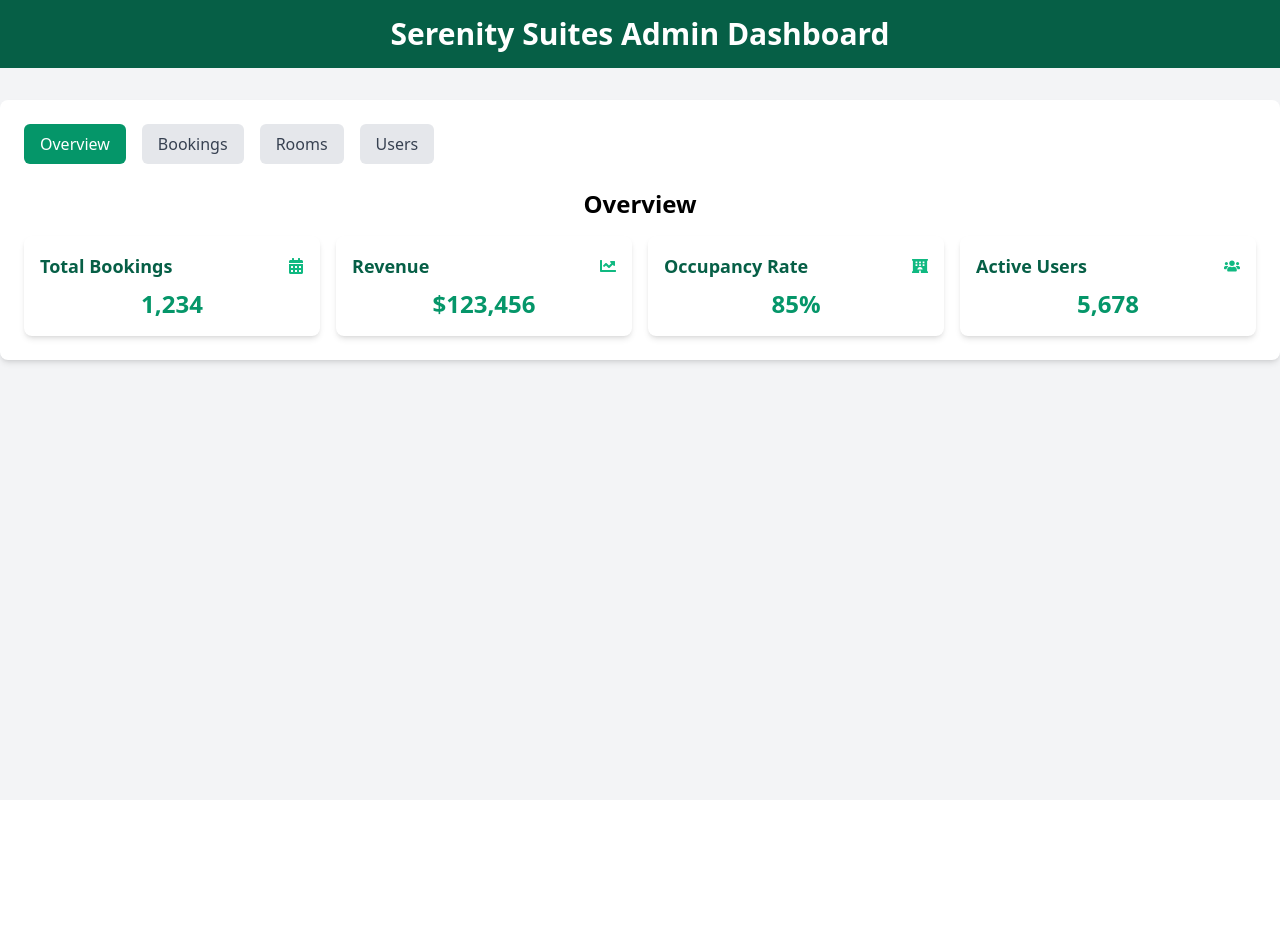
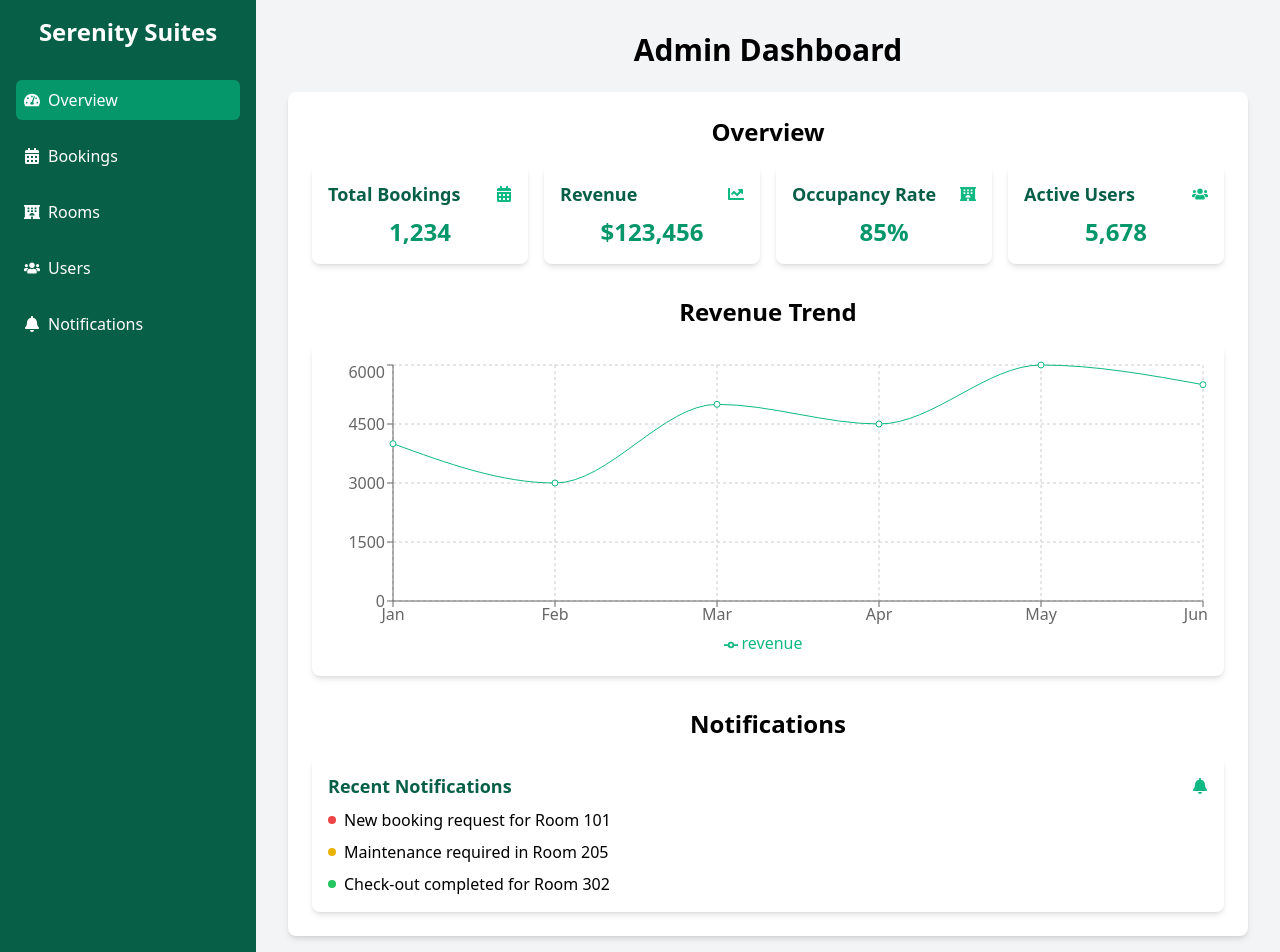
Before and after one commit to ron062394/Serenity-Suites-Hotel---MERN-Tailwind, a React (Create React App) app in the folder frontend/: page /admin in a window 1280 px wide. Shown: the top 952 px of the page. Before the commit the page ends 800 px from the top, so only its background shows below. Built offline with nearby package versions, Linux system fonts and the light colour scheme.

Commit message:
Added some contents for the dashboard

```diff
--- a/frontend/package.json
+++ b/frontend/package.json
@@ -12,6 +12,7 @@
     "react-icons": "^5.3.0",
     "react-router-dom": "^6.26.1",
     "react-scripts": "5.0.1",
+    "recharts": "^2.12.7",
     "web-vitals": "^2.1.4"
   },
   "scripts": {
--- a/frontend/src/pages/admin/AdminDashboard.jsx
+++ b/frontend/src/pages/admin/AdminDashboard.jsx
@@ -1,10 +1,29 @@
-import React, { useState } from 'react';
+import React, { useState, useEffect } from 'react';
 import { Link } from 'react-router-dom';
-import { FaUsers, FaHotel, FaCalendarAlt, FaChartLine } from 'react-icons/fa';
+import { FaUsers, FaHotel, FaCalendarAlt, FaChartLine, FaBell, FaSearch, FaDownload, FaTachometerAlt } from 'react-icons/fa';
 import { motion } from 'framer-motion';
+import { LineChart, Line, XAxis, YAxis, CartesianGrid, Tooltip, Legend, ResponsiveContainer } from 'recharts';
 
 function AdminDashboard() {
   const [selectedTab, setSelectedTab] = useState('overview');
+  const [revenueData, setRevenueData] = useState([]);
+
+  useEffect(() => {
+    // Simulating API call to fetch revenue data
+    const fetchRevenueData = () => {
+      const data = [
+        { name: 'Jan', revenue: 4000 },
+        { name: 'Feb', revenue: 3000 },
+        { name: 'Mar', revenue: 5000 },
+        { name: 'Apr', revenue: 4500 },
+        { name: 'May', revenue: 6000 },
+        { name: 'Jun', revenue: 5500 },
+      ];
+      setRevenueData(data);
+    };
+
+    fetchRevenueData();
+  }, []);
 
   const fadeInUp = {
     hidden: { opacity: 0, y: 20 },
@@ -33,27 +52,94 @@ function AdminDashboard() {
                 </div>
               ))}
             </div>
+            <div className="mt-8">
+              <h3 className="text-2xl font-bold mb-4">Revenue Trend</h3>
+              <div className="bg-white p-4 rounded-lg shadow-md">
+                <ResponsiveContainer width="100%" height={300}>
+                  <LineChart data={revenueData}>
+                    <CartesianGrid strokeDasharray="3 3" />
+                    <XAxis dataKey="name" />
+                    <YAxis />
+                    <Tooltip />
+                    <Legend />
+                    <Line type="monotone" dataKey="revenue" stroke="#10B981" activeDot={{ r: 8 }} />
+                  </LineChart>
+                </ResponsiveContainer>
+              </div>
+            </div>
+            <div className="mt-8">
+              <h3 className="text-2xl font-bold mb-4">Notifications</h3>
+              <div className="bg-white p-4 rounded-lg shadow-md">
+                <div className="flex items-center justify-between mb-2">
+                  <h4 className="text-lg font-semibold text-emerald-800">Recent Notifications</h4>
+                  <FaBell className="text-emerald-500" />
+                </div>
+                <ul className="space-y-2">
+                  <li className="flex items-center">
+                    <span className="w-2 h-2 bg-red-500 rounded-full mr-2"></span>
+                    <p>New booking request for Room 101</p>
+                  </li>
+                  <li className="flex items-center">
+                    <span className="w-2 h-2 bg-yellow-500 rounded-full mr-2"></span>
+                    <p>Maintenance required in Room 205</p>
+                  </li>
+                  <li className="flex items-center">
+                    <span className="w-2 h-2 bg-green-500 rounded-full mr-2"></span>
+                    <p>Check-out completed for Room 302</p>
+                  </li>
+                </ul>
+              </div>
+            </div>
           </motion.div>
         );
       case 'bookings':
         return (
           <motion.div initial="hidden" animate="visible" variants={fadeInUp}>
             <h3 className="text-2xl font-bold mb-4">Recent Bookings</h3>
-            {/* Add a table or list of recent bookings here */}
+            <div className="bg-white p-4 rounded-lg shadow-md">
+              <div className="flex justify-between items-center mb-4">
+                <div className="relative">
+                  <input
+                    type="text"
+                    placeholder="Search bookings..."
+                    className="pl-10 pr-4 py-2 border rounded-md focus:outline-none focus:ring-2 focus:ring-emerald-500"
+                  />
+                  <FaSearch className="absolute left-3 top-3 text-gray-400" />
+                </div>
+                <button className="flex items-center px-4 py-2 bg-emerald-600 text-white rounded-md hover:bg-emerald-700">
+                  <FaDownload className="mr-2" />
+                  Export
+                </button>
+              </div>
+              {/* Add a table or list of recent bookings here */}
+            </div>
           </motion.div>
         );
       case 'rooms':
         return (
           <motion.div initial="hidden" animate="visible" variants={fadeInUp}>
             <h3 className="text-2xl font-bold mb-4">Room Management</h3>
-            {/* Add room management functionality here */}
+            <div className="bg-white p-4 rounded-lg shadow-md">
+              {/* Add room management functionality here */}
+            </div>
           </motion.div>
         );
       case 'users':
         return (
           <motion.div initial="hidden" animate="visible" variants={fadeInUp}>
             <h3 className="text-2xl font-bold mb-4">User Management</h3>
-            {/* Add user management functionality here */}
+            <div className="bg-white p-4 rounded-lg shadow-md">
+              {/* Add user management functionality here */}
+            </div>
+          </motion.div>
+        );
+      case 'notifications':
+        return (
+          <motion.div initial="hidden" animate="visible" variants={fadeInUp}>
+            <h3 className="text-2xl font-bold mb-4">Notifications</h3>
+            <div className="bg-white p-4 rounded-lg shadow-md">
+              {/* Add notifications functionality here */}
+            </div>
           </motion.div>
         );
       default:
@@ -62,27 +148,34 @@ function AdminDashboard() {
   };
 
   return (
-    <div className="bg-gray-100 min-h-screen">
-      <nav className="bg-emerald-800 text-white p-4">
-        <div className="container mx-auto">
-          <h1 className="text-3xl font-bold">Serenity Suites Admin Dashboard</h1>
-        </div>
+    <div className="bg-gray-100 min-h-screen flex">
+      <nav className="bg-emerald-800 text-white w-64 min-h-screen p-4">
+        <h1 className="text-2xl font-bold mb-8">Serenity Suites</h1>
+        <ul>
+          {[
+            { name: 'Overview', icon: <FaTachometerAlt />, tab: 'overview' },
+            { name: 'Bookings', icon: <FaCalendarAlt />, tab: 'bookings' },
+            { name: 'Rooms', icon: <FaHotel />, tab: 'rooms' },
+            { name: 'Users', icon: <FaUsers />, tab: 'users' },
+            { name: 'Notifications', icon: <FaBell />, tab: 'notifications' },
+          ].map((item) => (
+            <li key={item.tab} className="mb-4">
+              <button
+                className={`flex items-center w-full p-2 rounded-md ${
+                  selectedTab === item.tab ? 'bg-emerald-600' : 'hover:bg-emerald-700'
+                }`}
+                onClick={() => setSelectedTab(item.tab)}
+              >
+                {item.icon}
+                <span className="ml-2">{item.name}</span>
+              </button>
+            </li>
+          ))}
+        </ul>
       </nav>
-      <div className="container mx-auto py-8">
+      <div className="flex-1 p-8">
+        <h2 className="text-3xl font-bold mb-6">Admin Dashboard</h2>
         <div className="bg-white rounded-lg shadow-md p-6">
-          <div className="flex mb-6">
-            {['overview', 'bookings', 'rooms', 'users'].map((tab) => (
-              <button
-                key={tab}
-                className={`mr-4 px-4 py-2 rounded-md ${
-                  selectedTab === tab ? 'bg-emerald-600 text-white' : 'bg-gray-200 text-gray-700'
-                }`}
-                onClick={() => setSelectedTab(tab)}
-              >
-                {tab.charAt(0).toUpperCase() + tab.slice(1)}
-              </button>
-            ))}
-          </div>
           {renderContent()}
         </div>
       </div>
--- a/frontend/src/pages/admin/ManageBookings.jsx
+++ b/frontend/src/pages/admin/ManageBookings.jsx
@@ -1,10 +1,11 @@
-import React, { useState } from 'react';
-import { motion } from 'framer-motion';
-import { FaEdit, FaTrash, FaCheck, FaTimes } from 'react-icons/fa';
+import React, { useState, useEffect } from 'react';
+import { motion, AnimatePresence } from 'framer-motion';
+import { FaEdit, FaTrash, FaCheck, FaTimes, FaCalendarAlt, FaUser, FaBed, FaExclamationTriangle, FaCalendarPlus } from 'react-icons/fa';
 
 function ManageBookings() {
   const [activeFloor, setActiveFloor] = useState(1);
-  const [rooms] = useState({
+  const [selectedRoom, setSelectedRoom] = useState(null);
+  const [rooms, setRooms] = useState({
     1: [
       { id: 101, type: 'Deluxe Suite', status: 'Available', currentBooking: null },
       { id: 102, type: 'Royal Suite', status: 'Occupied', currentBooking: { guestName: 'Jane Smith', checkIn: '2023-06-10', checkOut: '2023-06-15' } },
@@ -26,11 +27,33 @@ function ManageBookings() {
   });
 
   const handleRoomClick = (room) => {
-    if (room.status === 'Available') {
-      console.log(`Book room ${room.id}`);
-    } else {
-      console.log(`View booking details for room ${room.id}`);
-    }
+    setSelectedRoom(room);
+  };
+
+  const handleCloseModal = () => {
+    setSelectedRoom(null);
+  };
+
+  const handleStatusChange = (roomId, newStatus) => {
+    setRooms(prevRooms => {
+      const updatedRooms = { ...prevRooms };
+      Object.keys(updatedRooms).forEach(floor => {
+        updatedRooms[floor] = updatedRooms[floor].map(room =>
+          room.id === roomId ? { ...room, status: newStatus, currentBooking: newStatus === 'Available' ? null : room.currentBooking } : room
+        );
+      });
+      return updatedRooms;
+    });
+  };
+
+  const handleMaintenanceRequest = (roomId) => {
+    // Implement maintenance request logic here
+    console.log(`Maintenance requested for room ${roomId}`);
+  };
+
+  const handleExtendBooking = (roomId) => {
+    // Implement extend booking logic here
+    console.log(`Extend booking requested for room ${roomId}`);
   };
 
   const fadeInUp = {
@@ -51,7 +74,7 @@ function ManageBookings() {
           {Object.keys(rooms).map((floor) => (
             <button
               key={floor}
-              className={`px-4 py-2 rounded-t-lg ${
+              className={`px-4 py-2 rounded-t-lg transition-colors duration-300 ${
                 activeFloor === parseInt(floor)
                   ? 'bg-emerald-600 text-white'
                   : 'bg-gray-200 text-gray-700 hover:bg-gray-300'
@@ -63,7 +86,11 @@ function ManageBookings() {
           ))}
         </div>
       </div>
-      <div className="grid grid-cols-1 md:grid-cols-2 lg:grid-cols-3 gap-6">
+      <motion.div
+        className="grid grid-cols-1 md:grid-cols-2 lg:grid-cols-3 gap-6"
+        variants={fadeInUp}
+      >
+        <AnimatePresence>
           {rooms[activeFloor].map((room) => (
             <motion.div
               key={room.id}
@@ -72,6 +99,11 @@ function ManageBookings() {
               }`}
               whileHover={{ scale: 1.03 }}
               onClick={() => handleRoomClick(room)}
+              layout
+              initial={{ opacity: 0 }}
+              animate={{ opacity: 1 }}
+              exit={{ opacity: 0 }}
+              transition={{ duration: 0.3 }}
             >
               <div className="p-6">
                 <h3 className="text-xl font-semibold mb-2">Room {room.id}</h3>
@@ -91,7 +123,65 @@ function ManageBookings() {
               </div>
             </motion.div>
           ))}
+        </AnimatePresence>
+      </motion.div>
+
+      {selectedRoom && (
+        <motion.div
+          className="fixed inset-0 bg-black bg-opacity-50 flex items-center justify-center z-50"
+          initial={{ opacity: 0 }}
+          animate={{ opacity: 1 }}
+          exit={{ opacity: 0 }}
+        >
+          <motion.div
+            className="bg-white rounded-lg p-8 max-w-md w-full"
+            initial={{ y: -50, opacity: 0 }}
+            animate={{ y: 0, opacity: 1 }}
+            exit={{ y: 50, opacity: 0 }}
+          >
+            <h3 className="text-2xl font-bold mb-4">Room {selectedRoom.id} Details</h3>
+            <p className="mb-2"><FaBed className="inline mr-2" />{selectedRoom.type}</p>
+            <p className="mb-2"><FaCalendarAlt className="inline mr-2" />Status: {selectedRoom.status}</p>
+            {selectedRoom.currentBooking && (
+              <>
+                <p className="mb-2"><FaUser className="inline mr-2" />Guest: {selectedRoom.currentBooking.guestName}</p>
+                <p className="mb-2"><FaCalendarAlt className="inline mr-2" />Check-in: {selectedRoom.currentBooking.checkIn}</p>
+                <p className="mb-2"><FaCalendarAlt className="inline mr-2" />Check-out: {selectedRoom.currentBooking.checkOut}</p>
+              </>
+            )}
+            <div className="mt-6 flex flex-wrap justify-between">
+              <button
+                className="px-4 py-2 mb-2 bg-emerald-600 text-white rounded hover:bg-emerald-700 transition-colors"
+                onClick={() => handleStatusChange(selectedRoom.id, selectedRoom.status === 'Available' ? 'Occupied' : 'Available')}
+              >
+                {selectedRoom.status === 'Available' ? 'Mark as Occupied' : 'Mark as Available'}
+              </button>
+              <button
+                className="px-4 py-2 mb-2 bg-yellow-500 text-white rounded hover:bg-yellow-600 transition-colors"
+                onClick={() => handleMaintenanceRequest(selectedRoom.id)}
+              >
+                <FaExclamationTriangle className="inline mr-2" />
+                Maintenance
+              </button>
+              {selectedRoom.status === 'Occupied' && (
+                <button
+                  className="px-4 py-2 mb-2 bg-blue-500 text-white rounded hover:bg-blue-600 transition-colors"
+                  onClick={() => handleExtendBooking(selectedRoom.id)}
+                >
+                  <FaCalendarPlus className="inline mr-2" />
+                  Extend Booking
+                </button>
+              )}
+              <button
+                className="px-4 py-2 mb-2 bg-gray-300 text-gray-800 rounded hover:bg-gray-400 transition-colors"
+                onClick={handleCloseModal}
+              >
+                Close
+              </button>
             </div>
+          </motion.div>
+        </motion.div>
+      )}
     </motion.div>
   );
 }
```
Also changed, not shown: 1 other file (tests, documents, lock files or other folders). Lines whose indentation alone changed are shown as unchanged.
